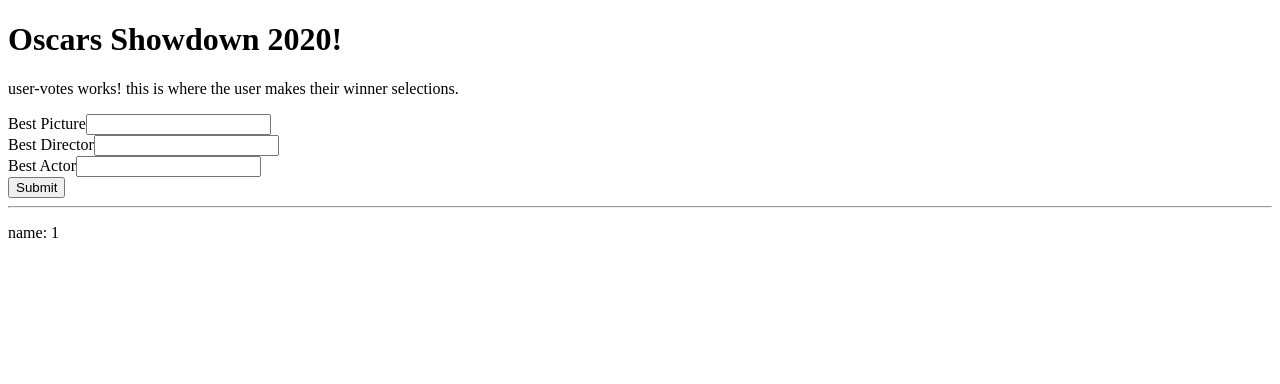
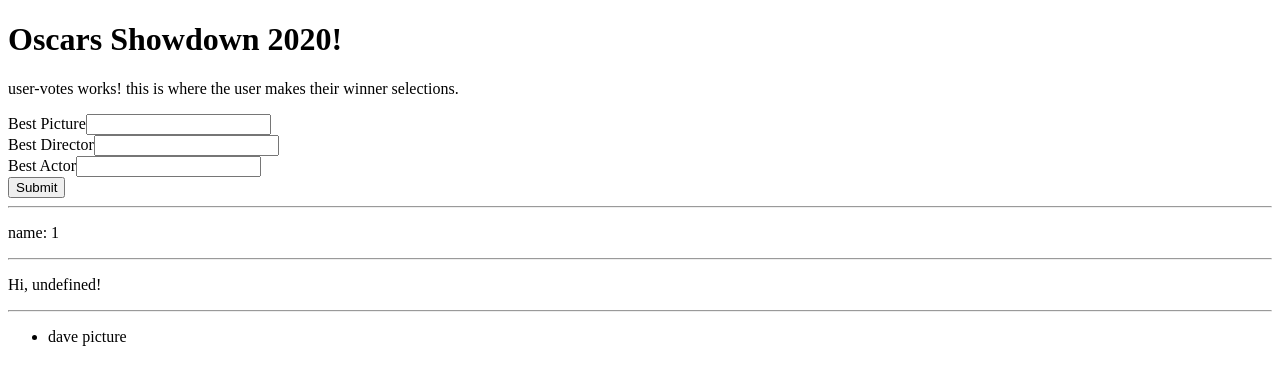
Before and after one commit to samjohnreid/angular-projects, an Angular app in the folder oscars2020/: page /cast-votes/1 in a window 1280 px wide. Shown: the top 384 px of the page. Built offline with nearby package versions, Linux system fonts and the light colour scheme.

Commit message:
messing around with model set up

```diff
--- a/oscars2020/src/app/user-votes/user-votes.component.html
+++ b/oscars2020/src/app/user-votes/user-votes.component.html
@@ -25,14 +25,24 @@
 
 <div *ngIf="submitted">
   <h3>You submitted the following info:</h3>
-  <p>Picture: {{ userVotes.picture }}</p>
-  <p>Director: {{ userVotes.director }}</p>
-  <p>Actor: {{ userVotes.actor }}</p>
+  <p>Picture: {{ userVotes.dave.picture }}</p>
+  <p>Director: {{ userVotes.dave.director }}</p>
+  <p>Actor: {{ userVotes.dave.actor }}</p>
 </div>
 
 <hr>
 
 <p>name: {{ user.name }}</p>
+
+<hr>
+
+<p>{{ welcomeMsg() }}</p>
+
+<hr>
+
+<div>{{ testFunc() }}</div>
+
+<ul><li *ngFor="let test of userVotes.dave">{{ test.picture }}</li></ul>
 
 <!-- Best Picture
 Best Director
--- a/oscars2020/src/app/user-votes/user-votes.component.ts
+++ b/oscars2020/src/app/user-votes/user-votes.component.ts
@@ -13,17 +13,29 @@ export class UserVotesComponent implements OnInit {
     name: string
   };
 
-  userVotesSam = {
-    picture: '',
-    director: '',
-    actor: ''
-  };
-
-  userVotesDave = {
-    picture: '',
-    director: '',
-    actor: ''
-  };
+  userVotes = {
+    "sam": [
+      {
+        "picture": "sam picture",
+        "director": "sam director",
+        "actor": "sam actor"
+      }
+    ],
+    "dave": [
+      {
+        "picture": "dave picture",
+        "director": "dave director",
+        "actor": "dave actor"
+      }
+    ],
+    "bianca": [
+      {
+        "picture": "bianca picture",
+        "director": "bianca director",
+        "actor": "bianca actor"
+      }
+    ]
+  }
 
   submitted = false;
 
@@ -35,13 +47,29 @@ export class UserVotesComponent implements OnInit {
     };
   }
 
+  welcomeMsg() {
+    let name;
+    if (this.user.name === 'dave') {
+      name = 'Dave';
+    } else if (this.user.name === 'sam') {
+      name = 'Sam';
+    } else if (this.user.name === 'bianca') {
+      name = 'Bianca';
+    }
+    return `Hi, ${name}!`;
+  }
+
+  testFunc() {
+    console.log(this.userVotes);
+  }
+
   onSubmit(form: NgForm) {
 
     this.submitted = true;
 
-    this.userVotesSam.picture = form.value.bestPicture;
-    this.userVotesSam.director = form.value.bestDirector;
-    this.userVotesSam.actor = form.value.bestActor;
+    // this.userVotesSam.picture = form.value.bestPicture;
+    // this.userVotesSam.director = form.value.bestDirector;
+    // this.userVotesSam.actor = form.value.bestActor;
 
   }
 
```
Also changed, not shown: 1 other file (tests, documents, lock files or other folders).
